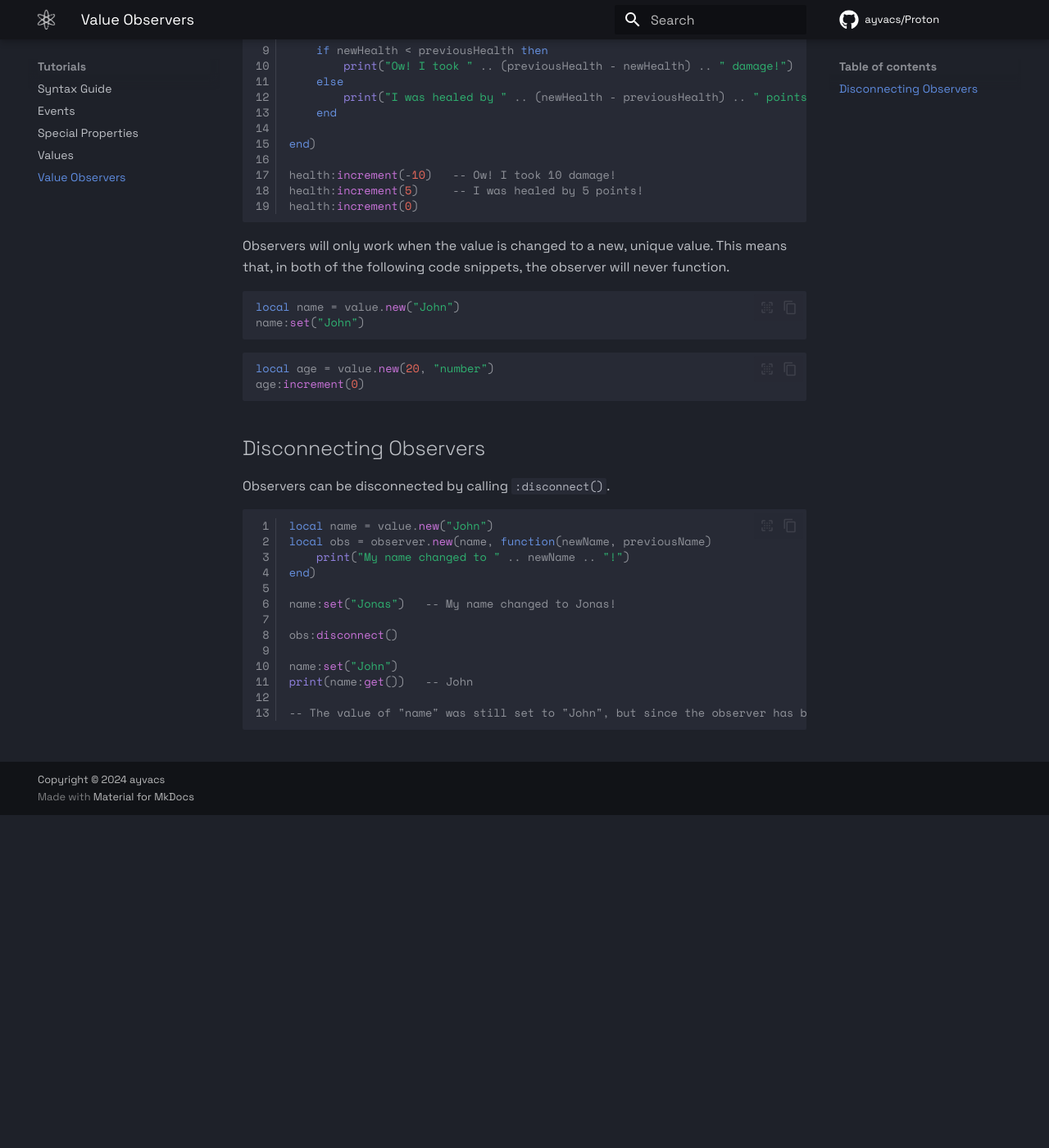
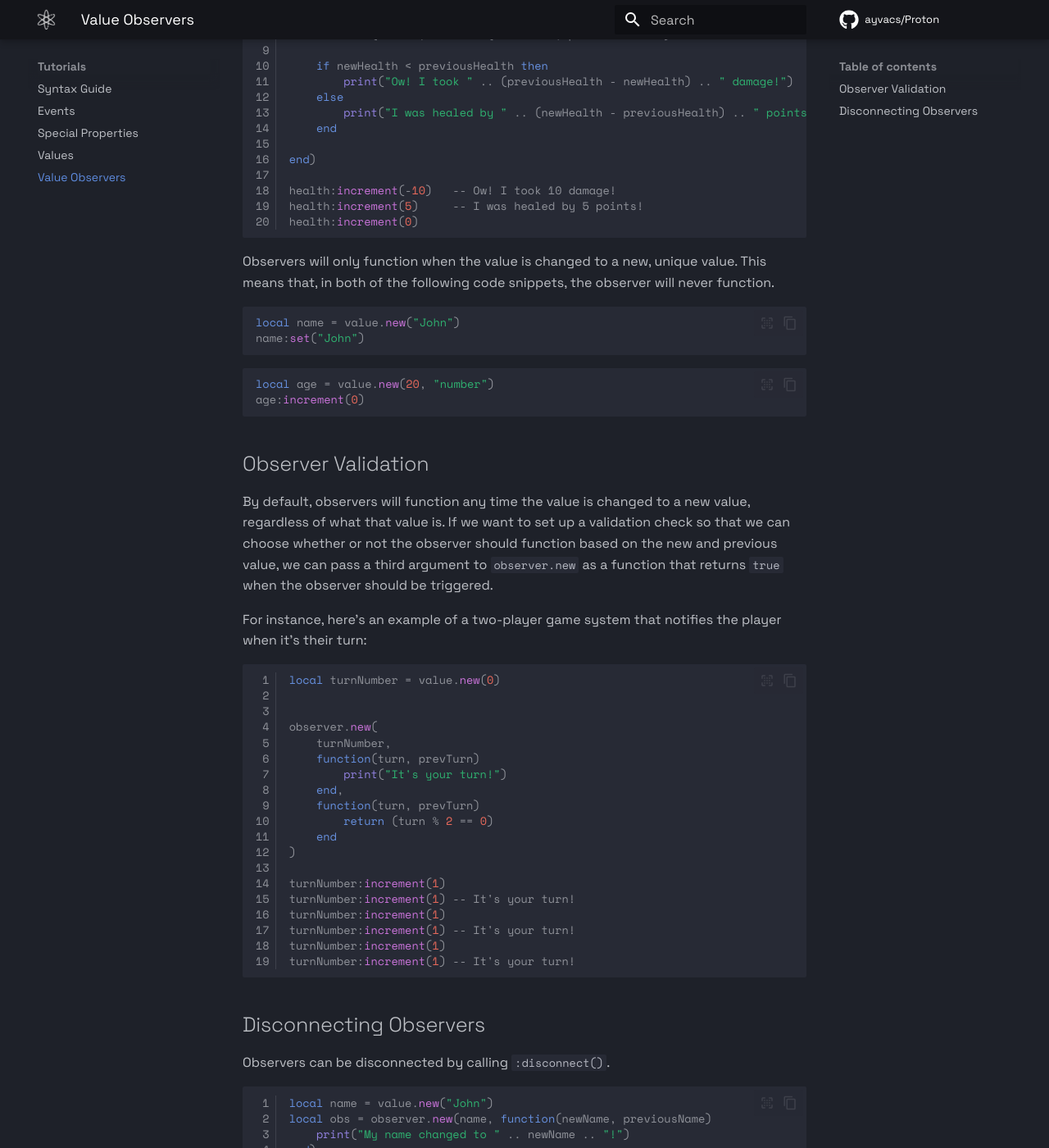
Before and after one commit to ayvacs/Proton, an MkDocs documentation site: the page built from docs/tutorials/observers.md, in a window 1280 px wide and 1400 px high, scrolled down 406 px. Shown: the whole window at 82% size. Built offline with MkDocs 1.6.1 and Material for MkDocs 9.7.7, drawn with Linux system fonts in a browser that asks for light colours; comment, search, counter and statistics services are not loaded.

Commit message:
feat: observer validation checks (& docs)

````diff
--- a/docs/tutorials/observers.md
+++ b/docs/tutorials/observers.md
@@ -8,6 +8,7 @@ local observer = Proton.require("observer")
 
 
 local health = value.new(100, "number", "Health")
+
 
 observer.new(health, function(newHealth, previousHealth)
 
@@ -24,7 +25,7 @@ health:increment(5)     -- I was healed by 5 points!
 health:increment(0)
 ```
 
-Observers will only work when the value is changed to a new, unique value. This means that, in both of the following code snippets, the observer will never function.
+Observers will only function when the value is changed to a new, unique value. This means that, in both of the following code snippets, the observer will never function.
 
 ``` lua
 local name = value.new("John")
@@ -34,6 +35,34 @@ name:set("John")
 ``` lua
 local age = value.new(20, "number")
 age:increment(0)
+```
+
+## Observer Validation
+
+By default, observers will function any time the value is changed to a new value, regardless of what that value is. If we want to set up a validation check so that we can choose whether or not the observer should function based on the new and previous value, we can pass a third argument to `observer.new` as a function that returns `true` when the observer should be triggered.
+
+For instance, here's an example of a two-player game system that notifies the player when it's their turn:
+
+``` lua linenums="1"
+local turnNumber = value.new(0)
+
+
+observer.new(
+	turnNumber,
+	function(turn, prevTurn)
+		print("It's your turn!")
+	end,
+	function(turn, prevTurn)
+		return (turn % 2 == 0)
+	end
+)
+
+turnNumber:increment(1)
+turnNumber:increment(1) -- It's your turn!
+turnNumber:increment(1)
+turnNumber:increment(1) -- It's your turn!
+turnNumber:increment(1)
+turnNumber:increment(1) -- It's your turn!
 ```
 
 ## Disconnecting Observers
````
Also changed, not shown: 2 other files.
